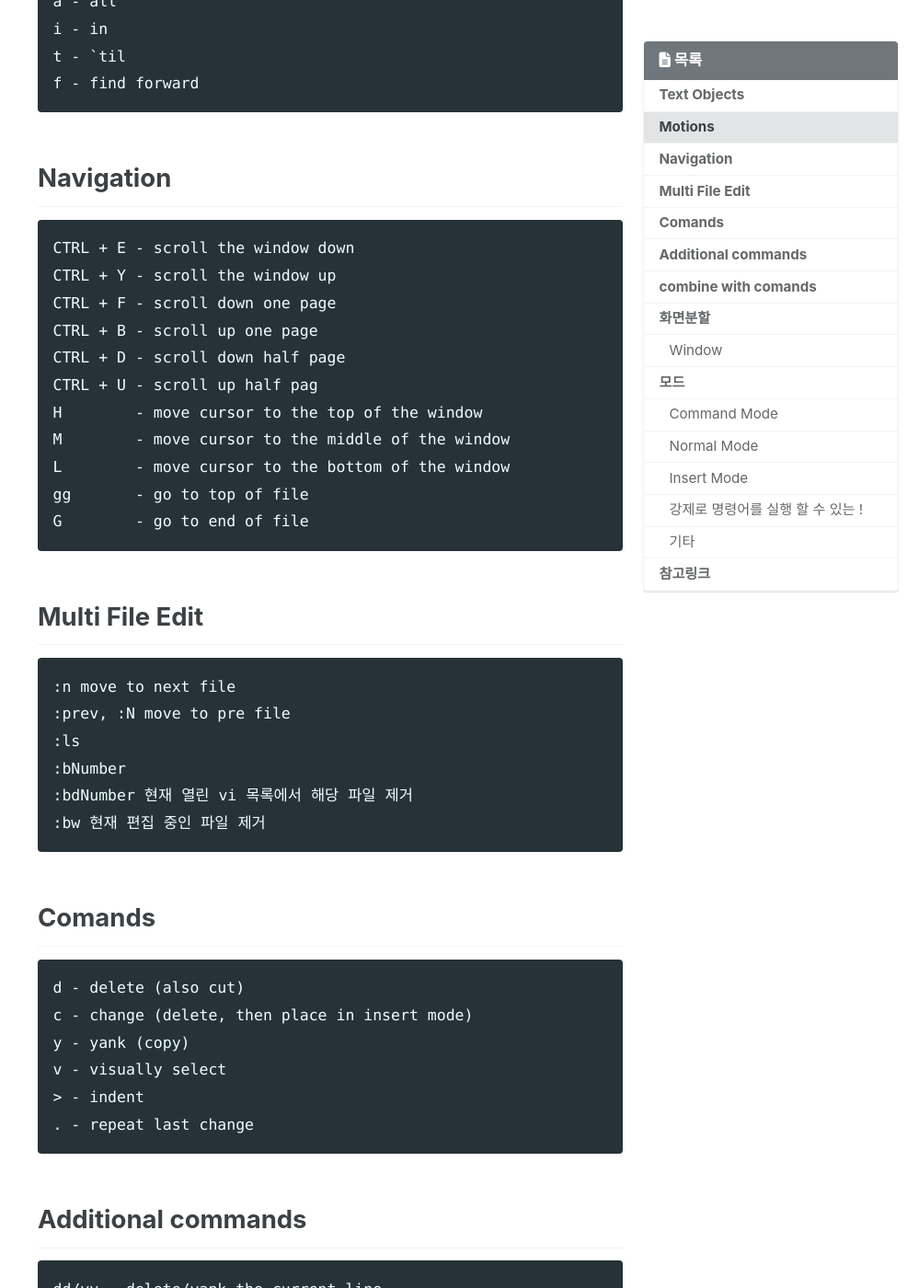
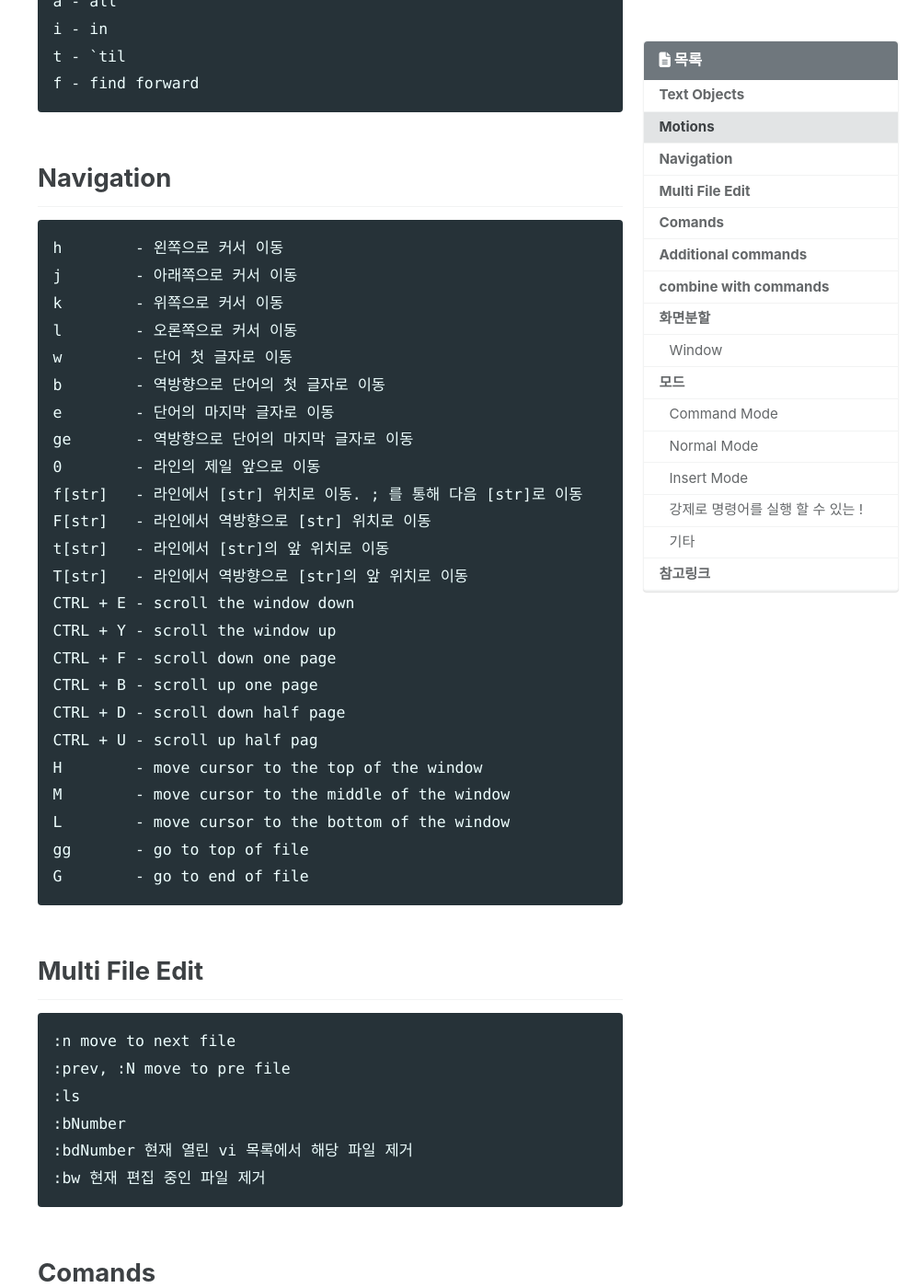
Before and after one commit to geeksaga/geeksaga.github, a Jekyll site: the page built from _posts/tools/2020-03-11-neovim.md, in a window 1280 px wide and 1400 px high, scrolled down 1043 px. Shown: the whole window at 92% size, without its empty margins (281-1280 px from the left). Built offline with Jekyll 4.4.1, drawn with Linux system fonts in a browser that asks for light colours; cached includes are drawn as plain includes; nearby versions of some CDN libraries; comment, search, counter and statistics services are not loaded; some of the changed text lies outside the part shown.

Commit message:
Update vim Navigation paragraph

```diff
--- a/_posts/tools/2020-03-11-neovim.md
+++ b/_posts/tools/2020-03-11-neovim.md
@@ -48,6 +48,19 @@ comments: true
 
 ## Navigation
 
+    h        - 왼쪽으로 커서 이동
+    j        - 아래쪽으로 커서 이동
+    k        - 위쪽으로 커서 이동
+    l        - 오론쪽으로 커서 이동
+    w        - 단어 첫 글자로 이동
+    b        - 역방향으로 단어의 첫 글자로 이동
+    e        - 단어의 마지막 글자로 이동
+    ge       - 역방향으로 단어의 마지막 글자로 이동
+    0        - 라인의 제일 앞으로 이동
+    f[str]   - 라인에서 [str] 위치로 이동. ; 를 통해 다음 [str]로 이동
+    F[str]   - 라인에서 역방향으로 [str] 위치로 이동
+    t[str]   - 라인에서 [str]의 앞 위치로 이동
+    T[str]   - 라인에서 역방향으로 [str]의 앞 위치로 이동
     CTRL + E - scroll the window down
     CTRL + Y - scroll the window up
     CTRL + F - scroll down one page
@@ -86,7 +100,7 @@ comments: true
     I/A   - move to the beginning/end of line and insert
     o/O   - insert new line above/below current line and insert
 
-## combine with comands
+## combine with commands
 
     {command}{text object or motion}
 
```
Also changed, not shown: other parts of _posts/tools/2020-03-11-neovim.md (+3 -2 lines).
